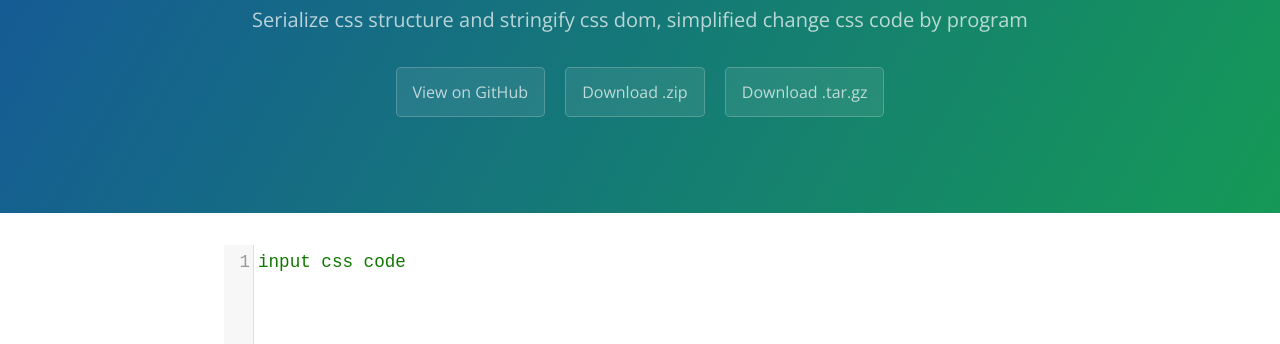
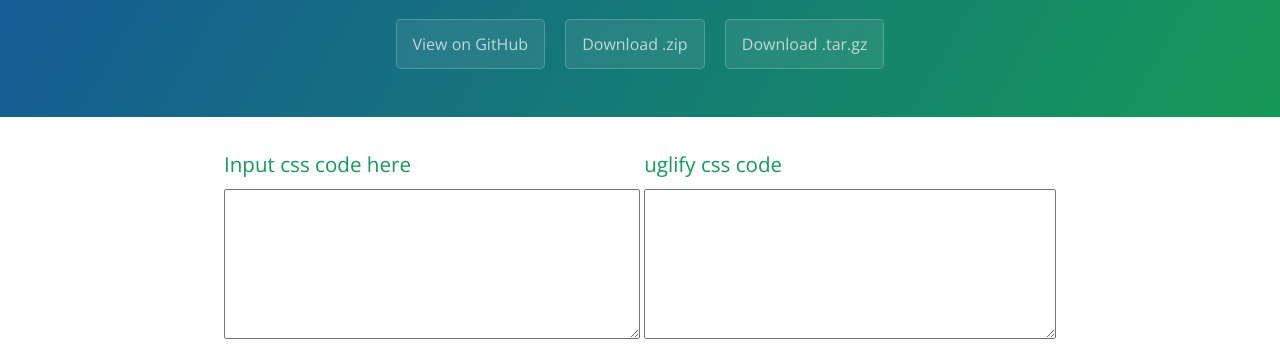
Before and after one commit to douzi8/cssdom, a plain HTML site: page index.html in a window 1280 px wide. Shown: the part 170-514 px from the top of the page. Drawn offline with nearby package versions, Linux system fonts and the light colour scheme.

Commit message:
update demo

```diff
--- a/index.html
+++ b/index.html
@@ -10,11 +10,6 @@
     <link href='http://fonts.googleapis.com/css?family=Open+Sans:400,700' rel='stylesheet' type='text/css'>
     <link rel="stylesheet" type="text/css" href="stylesheets/stylesheet.css" media="screen">
     <link rel="stylesheet" type="text/css" href="stylesheets/github-light.css" media="screen">
-
-    <!-- Create a simple CodeMirror instance -->
-    <link rel="stylesheet" href="codemirror/lib/codemirror.css">
-    <script src="codemirror/lib/codemirror.js"></script>
-    <script src="codemirror/mode/css/css.js"></script>
     <script src="lib/beautify.js"></script>
     <script src="lib/jquery.js"></script>
     <script src="lib/cssdom.front.js"></script>
@@ -29,13 +24,43 @@
     </section>
 
     <section class="main-content">
-      <form><textarea id="code"></textarea></form>
-      <div>
-        <button class="js-create">Create dom</button>
-        <button class="js-uglify">Uglify code</button>
-        <button class="js-beautify">Beautify code</button>
+<style>
+textarea {
+  display: block;
+  height: 150px;
+  width: 100%;
+}
+.clearfix:after{
+  display: block;
+  content: '';
+  clear: both;
+}
+.dom-left {
+  float: left;
+  width: 50%;
+}
+.dom-right {
+  float: right;
+  width: 49.5%;
+}
+.main-content h3 {
+  margin: 10px 0;
+}
+</style>
+<div class="clearfix">
+  <div class="dom-left">
+    <h3>Input css code here</h3>
+    <textarea id="txt" oninput="change()"></textarea>
+    <h3>css dom</h3>
+    <textarea id="txt4">
+    </textarea>
   </div>
-      <form class="js-beautify-form" style="margin-top: 20px;display: none;">
+  <div class="dom-right">
+    <h3>uglify css code</h3>
+    <textarea id="txt2">
+    </textarea>
+    <h3>Beautify css code</h3>
+    <form class="js-beautify-form" style="margin-top: 20px;">
       <div>
         <label>indent</label>
         <input type="text" name="indent" value="  ">
@@ -45,11 +70,35 @@
         <input type="checkbox" name="separateRule">
       </div>
     </form>
-      <form class="js-dom-wrap"><textarea id="code-dom"></textarea></form>
-      <div style="display: none;" class="js-uglify-wrap">
-      <textarea class="js-uglify-txt" style="width: 100%;height: 300px;"></textarea>
+    <textarea id="txt3">
+    </textarea>
   </div>
+</div>
+
+
+<script type="text/javascript" src="./cssdom.front.js"></script>
+<script type="text/javascript">
+
+function change() {
+  var code = document.getElementById('txt').value;
+  var css = new CssDom(code);
+  var opts = $('.js-beautify-form').serializeArray();
+  var options = {
+  };
+  opts.forEach(function(item) {
+    options[item.name] = item.value;
+  });
+
+  document.getElementById('txt2').innerHTML = css.stringify();
+  document.getElementById('txt3').innerHTML = css.beautify(options);
+  document.getElementById('txt4').value = js_beautify(JSON.stringify(css.dom), {
+        'indent_size': 1,
+        'indent_char': '\t'
+      });
+}
+
+change();
+</script>
     </section>
-<script src="./main.js"></script>
   </body>
 </html>
--- a/stylesheets/stylesheet.css
+++ b/stylesheets/stylesheet.css
@@ -61,11 +61,11 @@ a {
 
 @media screen and (min-width: 64em) {
   .page-header {
-    padding: 5rem 6rem; } }
+    padding: 2rem 4rem; } }
 
 @media screen and (min-width: 42em) and (max-width: 64em) {
   .page-header {
-    padding: 3rem 4rem; } }
+    padding: 2rem 4rem; } }
 
 @media screen and (max-width: 42em) {
   .page-header {
```
Also changed, not shown: 1 other file. Lines whose indentation alone changed are shown as unchanged.
